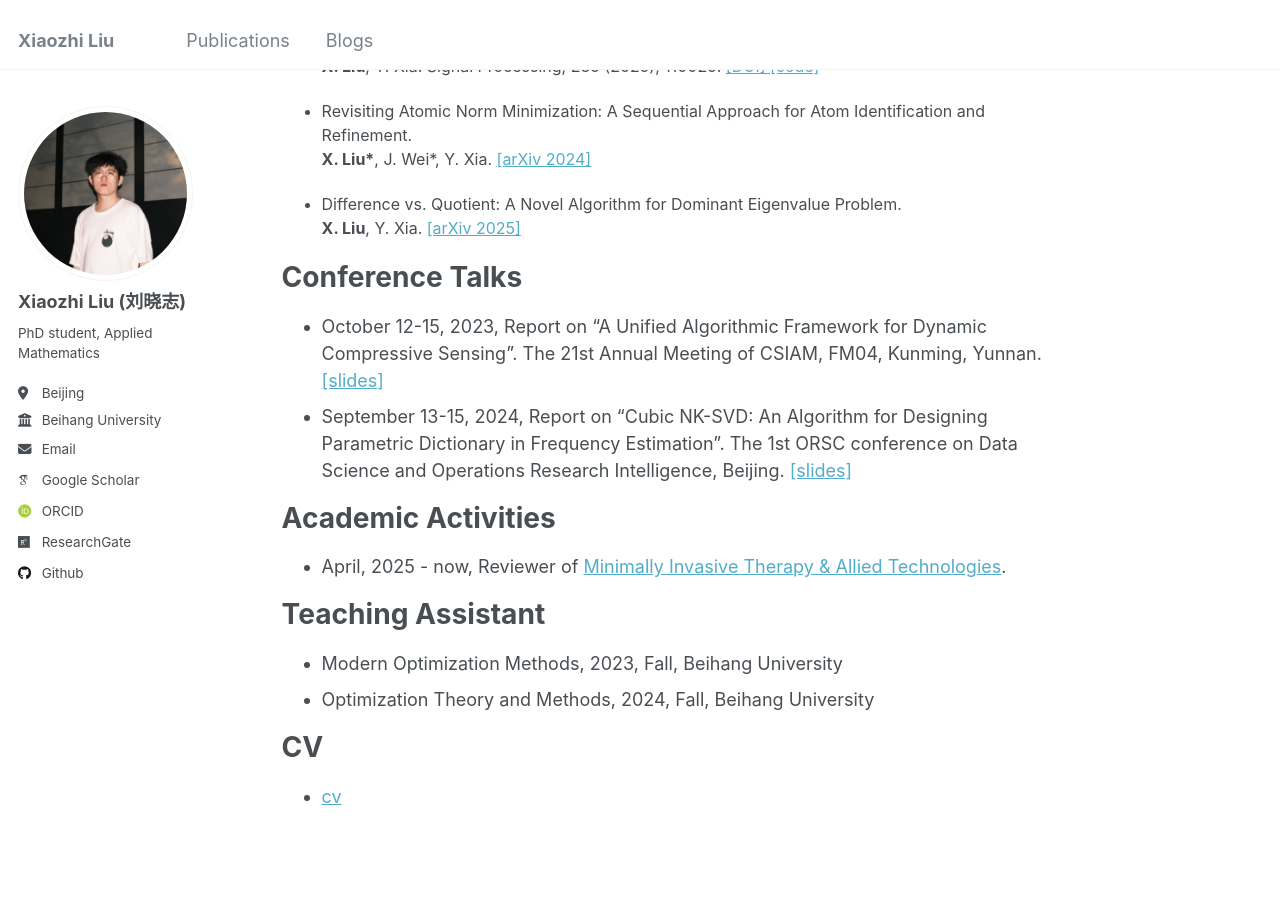
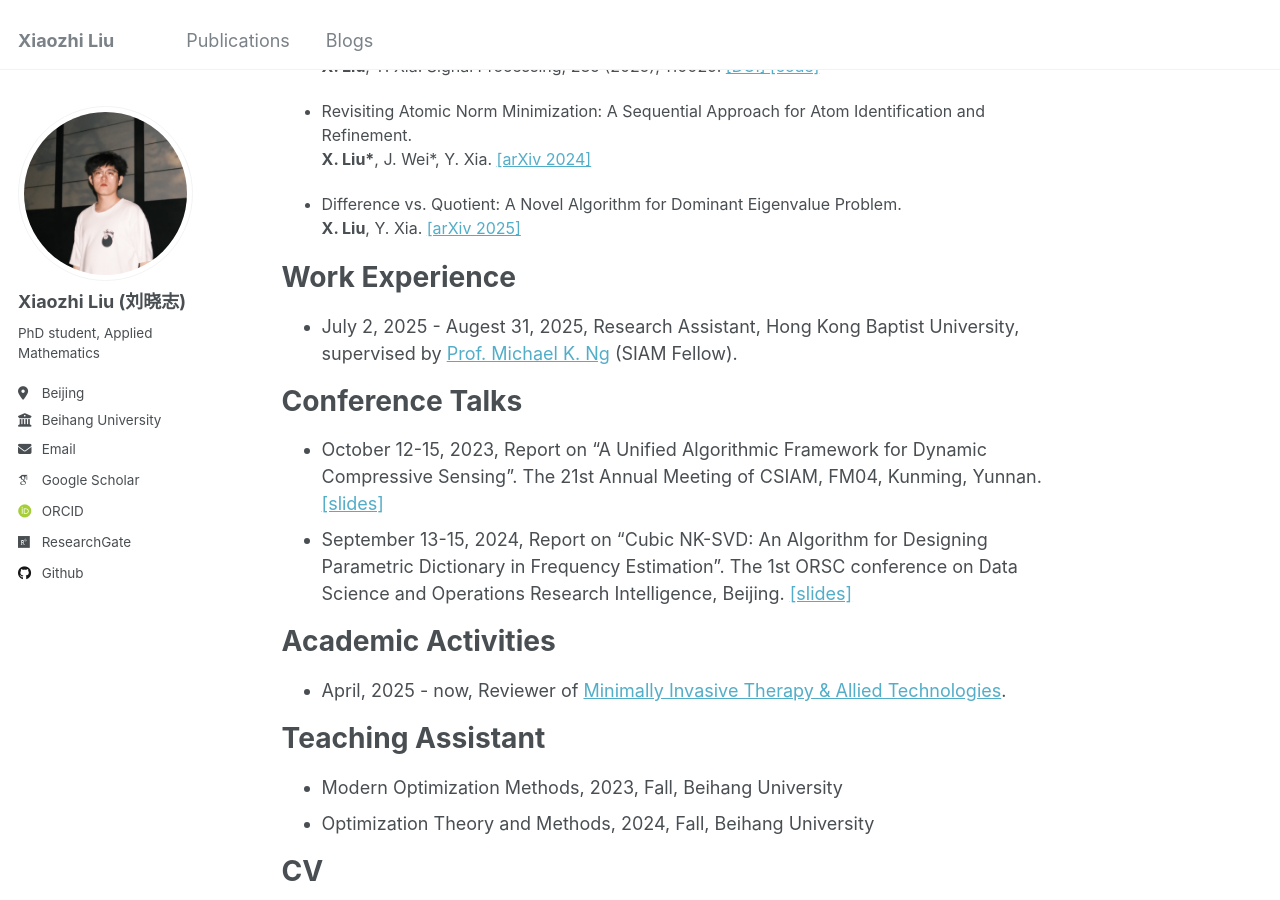
Before and after one commit to xzliu-opt/xzliu-opt.github.io, a Jekyll site: the page built from _pages/about.md, in a window 1280 px wide and 900 px high, scrolled down 585 px. Built offline with Jekyll 4.4.1, drawn with Linux system fonts in a browser that asks for light colours; some web fonts are replaced.

Commit message:
Update about.md

```diff
--- a/_pages/about.md
+++ b/_pages/about.md
@@ -38,6 +38,11 @@ Recent Publications
 </font>
 </ul>
 
+Work Experience
+======
+- July 2, 2025 - Augest 31, 2025, Research Assistant, Hong Kong Baptist University, supervised by [Prof. Michael K. Ng](https://www.math.hkbu.edu.hk/~mng/) (SIAM Fellow).
+
+
 Conference Talks
 ======
 - October 12-15, 2023, Report on “A Unified Algorithmic Framework for Dynamic Compressive Sensing”. The 21st Annual Meeting of CSIAM, FM04, Kunming, Yunnan. [[slides]](https://xzliu-opt.github.io/files/slides/slides_CSIAM_2023.pdf)
```
